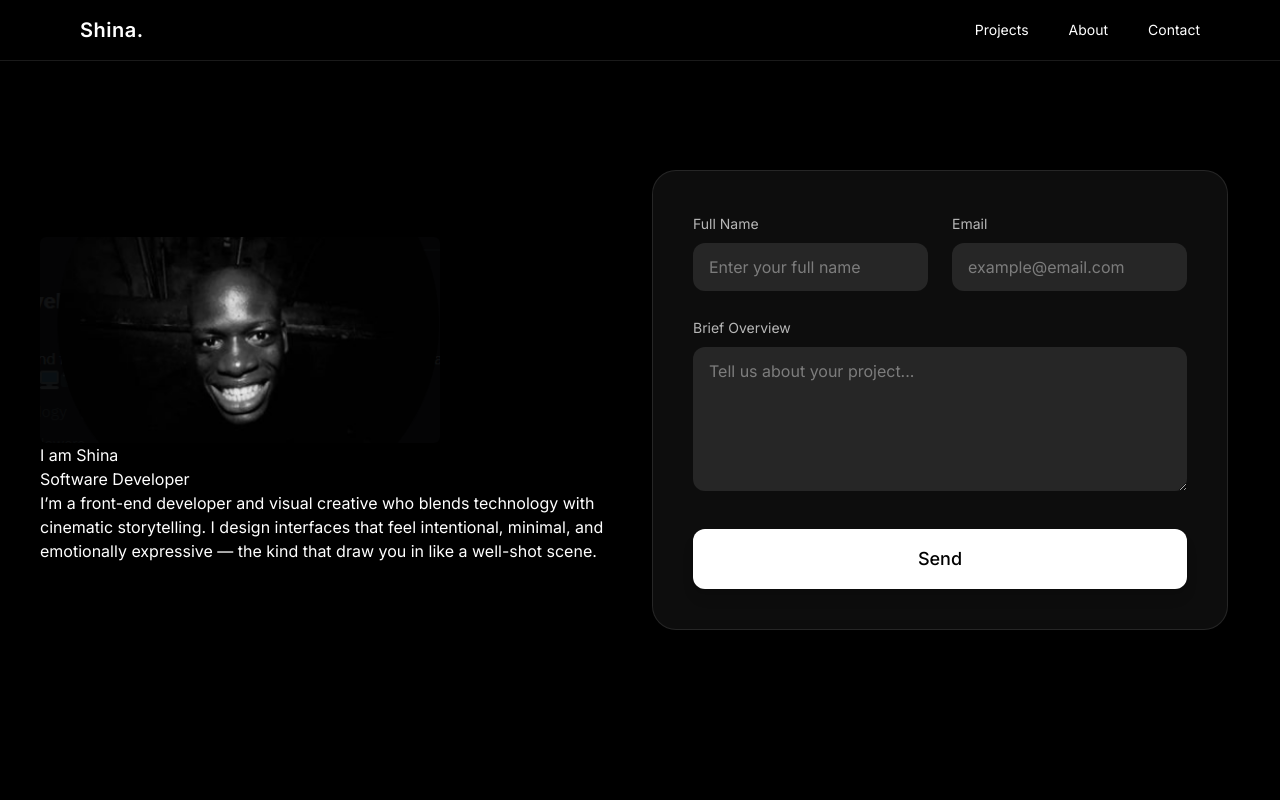
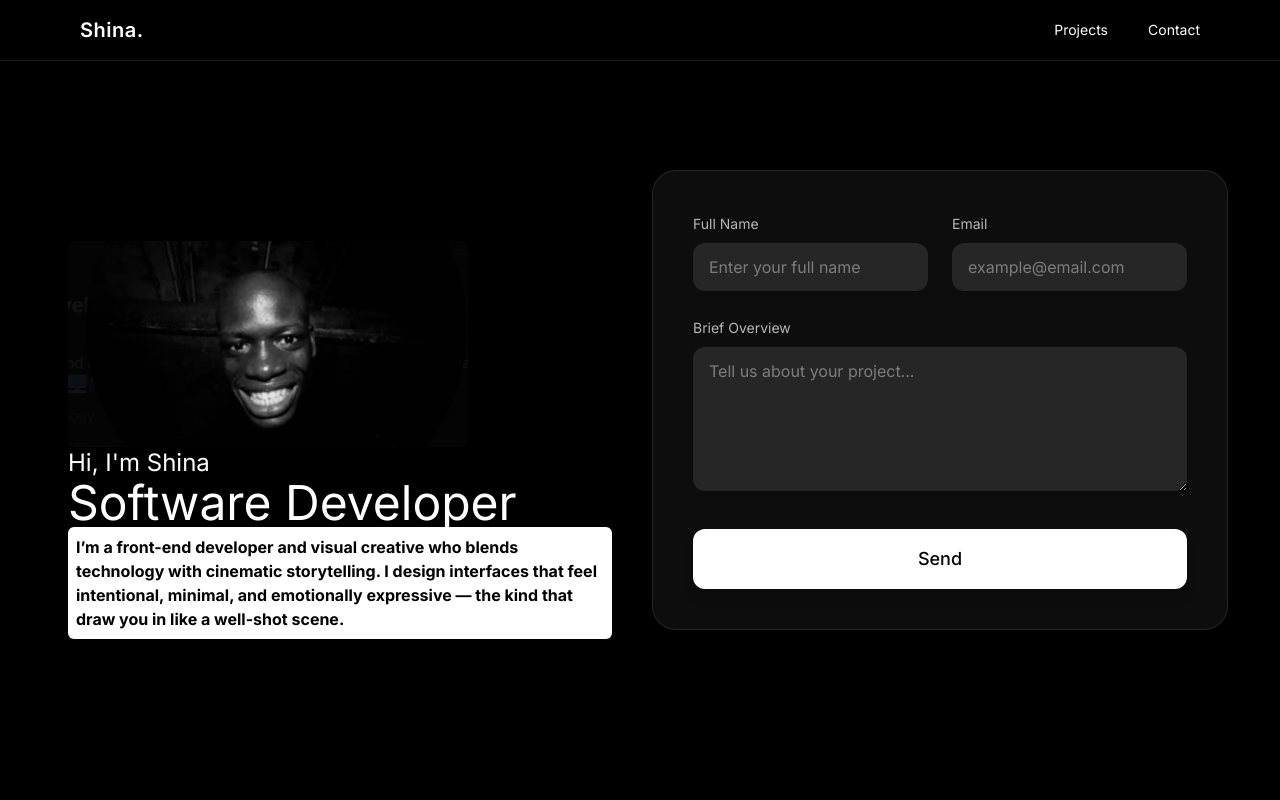
Before and after one commit to ShinzDev/versionone, a Next.js app: page / in a window 1280 px wide. Shown: the top 800 px of the page. Built offline with nearby package versions, Linux system fonts and the light colour scheme.

Commit message:
portfolio reworked

```diff
--- a/app/home/page.jsx
+++ b/app/home/page.jsx
@@ -9,7 +9,6 @@ export default function Home() {
         <main className="scroll-smooth">
             <Navbar/>
             <Hero/>
-            <About/>
             <FeaturedProjects/>
             <Contact/>
         </main>
--- a/components/hero.jsx
+++ b/components/hero.jsx
@@ -1,24 +1,17 @@
-'use client'
+"use client";
 import { useState } from "react";
 import { motion } from "framer-motion";
 import Image from "next/image";
 
-// import { motion } from "framer-motion";
-
 export default function Hero() {
-
-
   const profile = [
     {
-      img : '/shina3.png',
-      profession : 'Software Developer',
-
-    }
-  ]
-
+      img: "/shina3.png",
+      profession: "Software Developer",
+    },
+  ];
 
   const [form, setForm] = useState({ name: "", email: "", message: "" });
-
 
   const handleChange = (e) => {
     setForm({ ...form, [e.target.name]: e.target.value });
@@ -27,25 +20,31 @@ export default function Hero() {
   return (
     <section
       id="home"
-      className="min-h-screen w-full bg-black text-white grid grid-cols-2 items-center  justify-center px-10">
-        {
-          profile.map((p, index) => {
+      className="min-h-screen w-full bg-black text-white grid grid-cols-1 md:grid-cols-2  sm:grid-cols-2 items-center  justify-center px-10"
+    >
+      {profile.map((p, index) => {
         return (
-              <div key={index}>
+          <div className="text-left p-7"  key={index}>
             <Image
               src={p.img}
               width={400}
               height={400}
-                  className="rounded-md border-t-gray-50"
-
-                  alt="shina" />
-                <h1>I am Shina</h1>
-                <h1>{p.profession}</h1>
-                <div><p>I’m a front-end developer and visual creative who blends technology with cinematic storytelling. I design interfaces that feel intentional, minimal, and emotionally expressive — the kind that draw you in like a well-shot scene. </p> </div>
+              className="rounded-md border-t-gray-50 mt-20"
+              alt="shina"
+            />
+            <h1 className="text-2xl">  Hi, I'm Shina</h1>
+            <h1 className="text-5xl">{p.profession}</h1>
+            <div className="bg-white text-black font-bold rounded-md p-2 hover:bg-black hover:text-white transition">
+              <p>
+                I’m a front-end developer and visual creative who blends
+                technology with cinematic storytelling. I design interfaces that
+                feel intentional, minimal, and emotionally expressive — the kind
+                that draw you in like a well-shot scene.{" "}
+              </p>{" "}
+            </div>
           </div>
         );
-          })
-        }
+      })}
 
       <div>
         <section id="contact" className="w-full py-32 bg-black text-white">
@@ -56,9 +55,6 @@ export default function Hero() {
               transition={{ duration: 0.6 }}
               className="bg-white/5 backdrop-blur-xl border border-white/10 rounded-3xl p-8 md:p-10 shadow-2xl"
             >
-
-
-
               {/* Full Name + Email */}
               <div className="grid md:grid-cols-2 gap-6 mb-6">
                 <div>
@@ -73,7 +69,6 @@ export default function Hero() {
                   />
                 </div>
 
-
                 <div>
                   <label className="text-sm text-white/70">Email</label>
                   <input
@@ -86,7 +81,6 @@ export default function Hero() {
                   />
                 </div>
               </div>
-
 
               {/* Message */}
               <div className="mb-8">
@@ -101,10 +95,13 @@ export default function Hero() {
                 />
               </div>
 
-
               {/* Submit Button */}
               <button
-          onClick={() => window.open(`https://wa.me/2348085123238?text=Name:%20${form.name}%0AEmail:%20${form.email}%0AMessage:%20${form.message}`)}
+                onClick={() =>
+                  window.open(
+                    `https://wa.me/2348085123238?text=Name:%20${form.name}%0AEmail:%20${form.email}%0AMessage:%20${form.message}`,
+                  )
+                }
                 className="w-full py-4 rounded-xl bg-white text-black font-medium text-lg hover:opacity-90 transition shadow-lg"
               >
                 Send
@@ -113,7 +110,6 @@ export default function Hero() {
           </div>
         </section>
       </div>
-
     </section>
   );
 }
--- a/components/navbar.jsx
+++ b/components/navbar.jsx
@@ -16,7 +16,6 @@ export default function Navbar() {
           {/* Desktop Menu */}
           <div className="hidden md:flex gap-10 text-white text-sm">
             <a href="#projects" className="hover:opacity-60 transition">Projects</a>
-            <a href="#about" className="hover:opacity-60 transition">About</a>
             <a href="#contact" className="hover:opacity-60 transition">Contact</a>
           </div>
 
@@ -51,8 +50,6 @@ export default function Navbar() {
             className="md:hidden bg-black/80 backdrop-blur-xl border-t border-white/10 px-6 py-4 flex flex-col gap-4 text-white text-sm"
           >
             <a href="#projects" className="py-2 border-b border-white/10">Projects</a>
-            <a href="#reel" className="py-2 border-b border-white/10">Reel</a>
-            <a href="#about" className="py-2 border-b border-white/10">About</a>
             <a href="#contact" className="py-2">Contact</a>
           </motion.div>
         )}
```
Also changed, not shown: public/shina2.png (added). Lines whose indentation alone changed are shown as unchanged.
